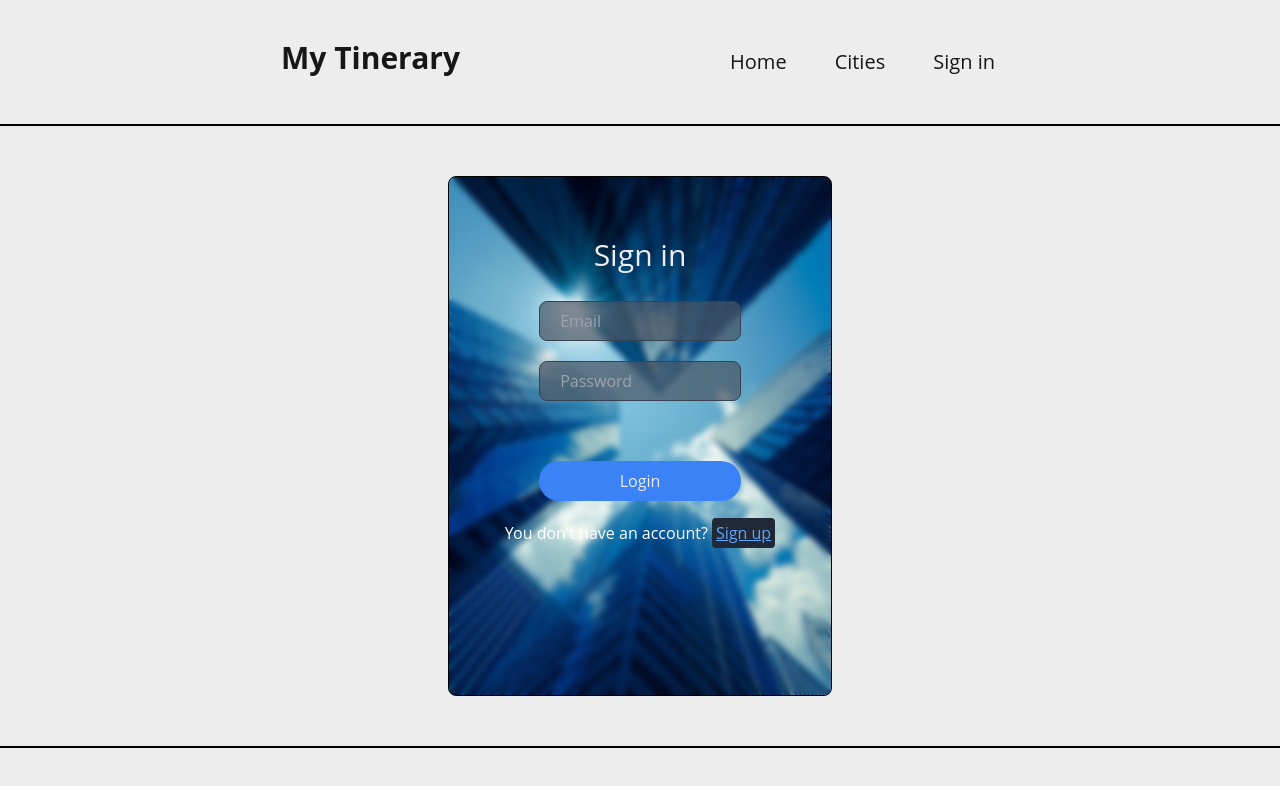
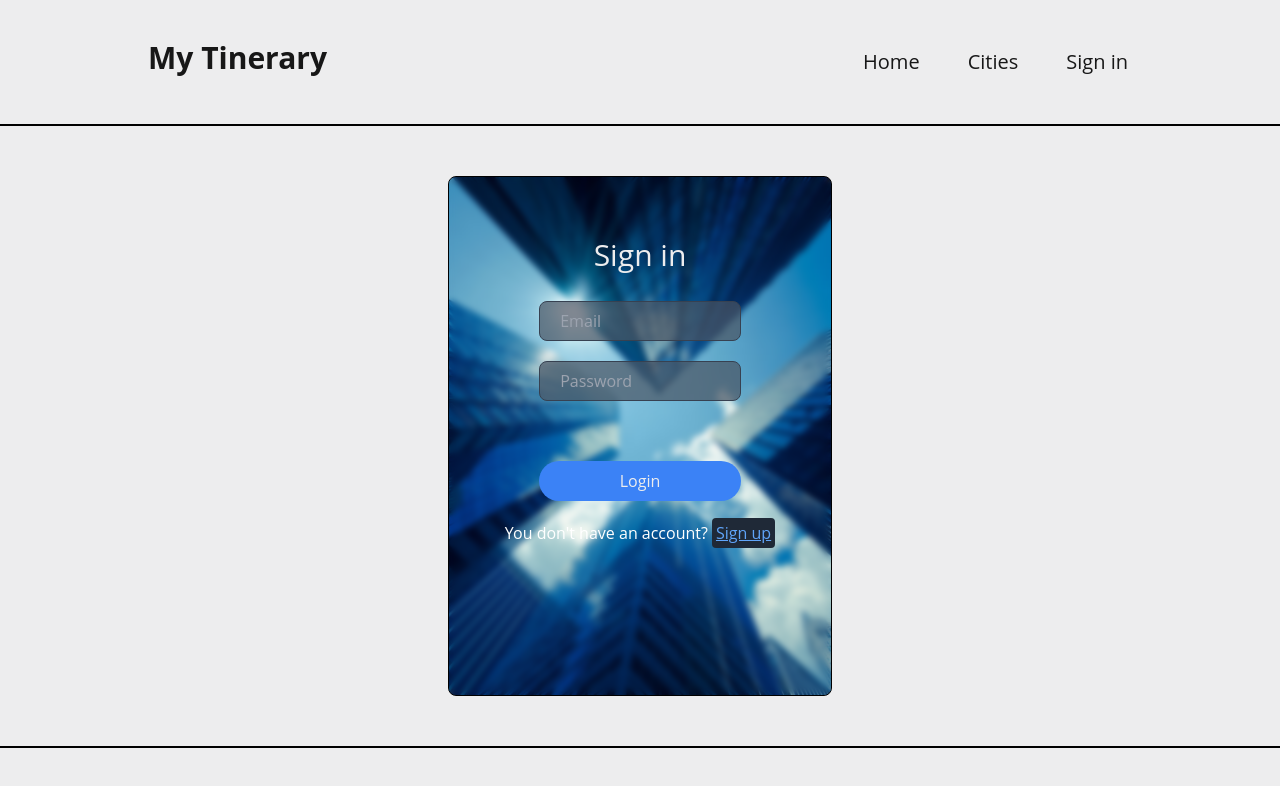
Before and after one commit to galeanopablo0/mytinerary-galeanoPablo, a React (Vite) app: page /login in a window 1280 px wide. Shown: the top 786 px of the page. Built offline with nearby package versions, Linux system fonts and the light colour scheme; no server answers.

Commit message:
problema estetico en header solucionado, responsiv

```diff
--- a/src/components/Header.jsx
+++ b/src/components/Header.jsx
@@ -34,7 +34,7 @@ const Header = () => {
   return (
     <>
       <header className="flex justify-center border-b-2 border-b-black">
-        <div className="flex flex-col md:flex-row justify-center md:justify-around p-5 py- md:py-10 items-center w-[95%] sm:w-[80%]">
+        <div className="flex flex-col md:flex-row justify-center md:justify-between p-5 py- md:py-10 items-center w-[95%] sm:w-[80%]">
           <h1>
             <Link
               to={"/"}
```
